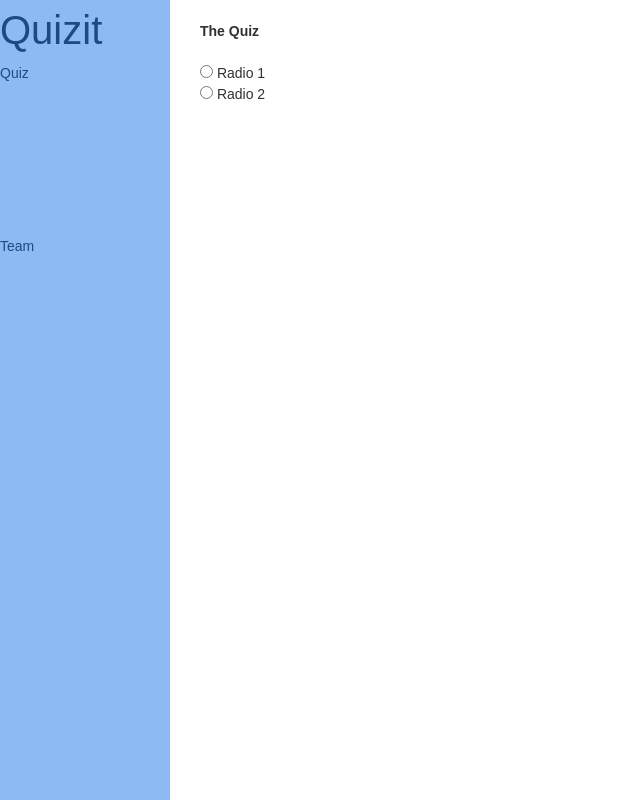
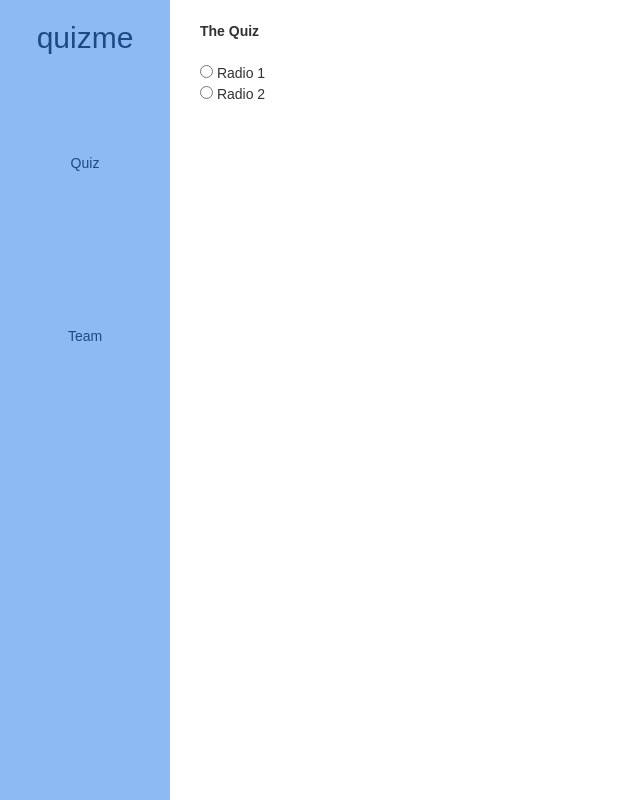
Before and after one commit to evelynluu2/fab5, a website: page index.html in a window 1280 px wide. Shown: the whole page, without its empty margins (0-640 px from the left). Drawn offline with Linux system fonts and the light colour scheme.

Commit message:
modified nav

```diff
--- a/css/libs/page_components/nav/_nav.scss
+++ b/css/libs/page_components/nav/_nav.scss
@@ -1,20 +1,28 @@
 .wrap{
   height: 100%;
 }
+
+// Logo
+.logo{
+  font-size: 30px;
+  padding-bottom:15px;
+  display: block;
+}
+
 .nav--site{
   width: 170px;
   height: 100%;
   background: $lightBlue;
   position:fixed;
-}
-
-.nav--site li{
+  text-align: center;
+  padding-top:15px;
 }
 
 .nav--site__link{
   display: block;
   width: 100%;
   height: 170px;
+  line-height: 170px;
   &:hover{
     background: yellow;
   }
--- a/index.html
+++ b/index.html
@@ -8,7 +8,7 @@
 <body>
   <div class="wrap">
     <section class="nav--site nav">
-      <a href="#" class="logo">Quizit</a>
+      <a href="#" class="logo">quizme</a>
       <ul>
         <li>
           <a href="#" class="nav--site__link">
```
Also changed, not shown: css/build/global.css, css/build/minified/global.css, css/build/prefixed/global.css.
